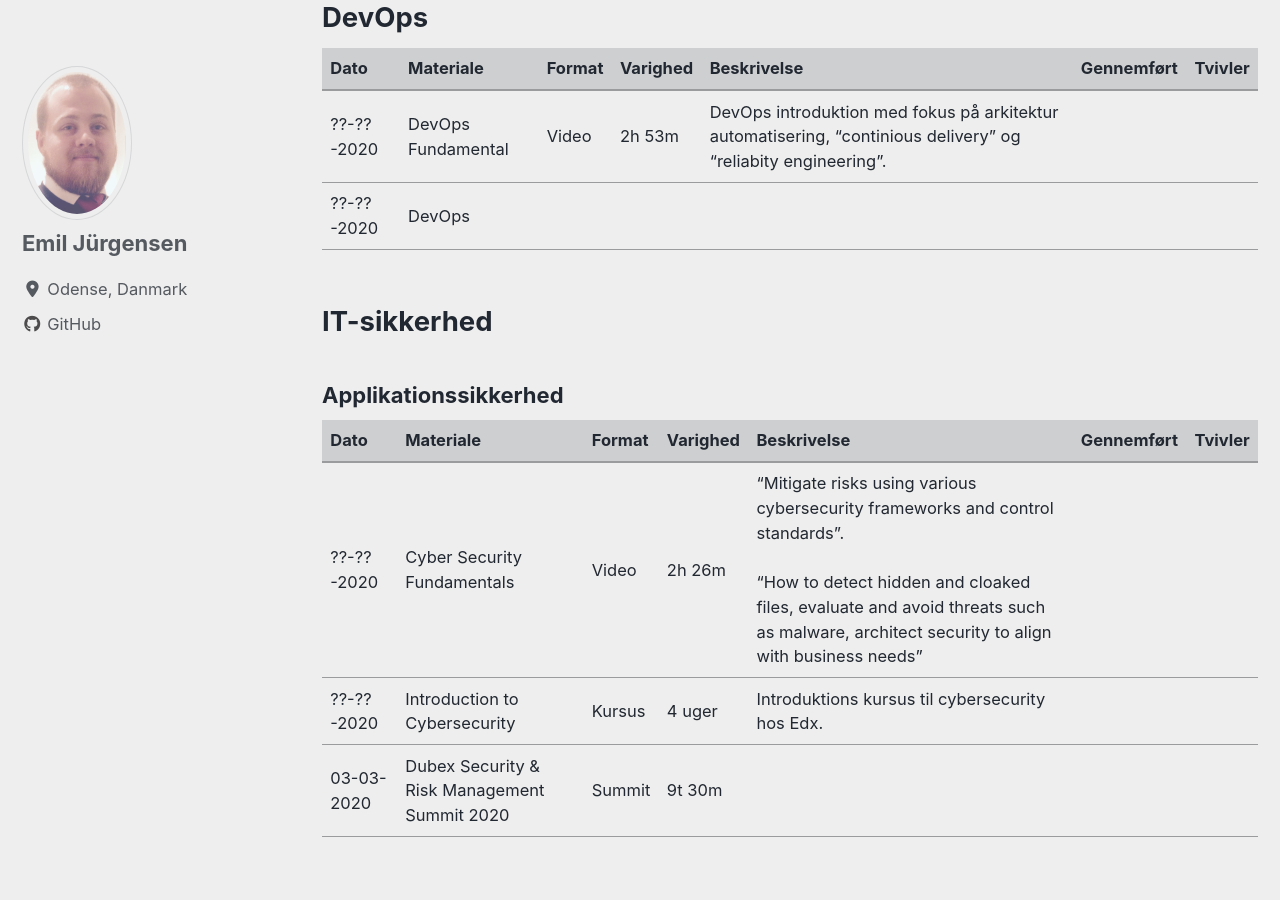
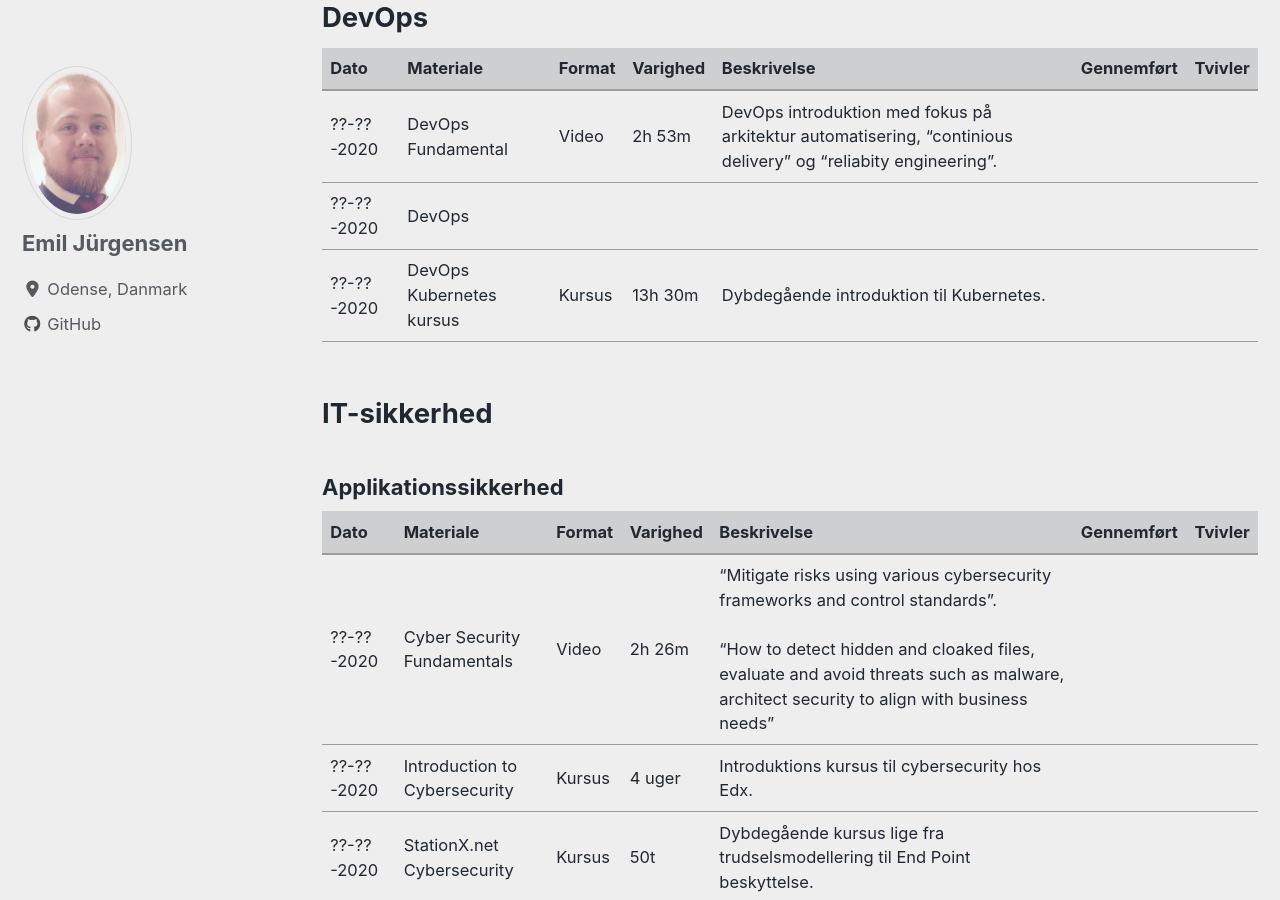
Before and after one commit to Emil428f/Portfolio, a Jekyll site: the page built from study-material.md, in a window 1280 px wide and 900 px high, scrolled down 223 px. Built offline with Jekyll 4.4.1, drawn with Linux system fonts in a browser that asks for light colours; cached includes are drawn as plain includes; nearby versions of some CDN libraries.

Commit message:
Update study-material.md

```diff
--- a/study-material.md
+++ b/study-material.md
@@ -11,6 +11,7 @@ classes: wide
 |-------|-------|--------|---------|---------|---------|---------|
 | ??-??-2020 | DevOps Fundamental | Video | 2h 53m | DevOps introduktion med fokus på arkitektur automatisering, "continious delivery" og "reliabity engineering". |  |  |
 | ??-??-2020 | DevOps |  |  |  |  |  |
+| ??-??-2020 | DevOps Kubernetes kursus | Kursus | 13h 30m | Dybdegående introduktion til Kubernetes. |  |  |
 
 <h2>IT-sikkerhed</h2>
 
@@ -20,4 +21,4 @@ classes: wide
 |-------|--------|---------|---------|---------|---------|---------|
 | ??-??-2020 | Cyber Security Fundamentals | Video | 2h 26m | "Mitigate risks using various cybersecurity frameworks and control standards". <br><br> "How to detect hidden and cloaked files, evaluate and avoid threats such as malware, architect security to align with business needs" |  |  |
 | ??-??-2020 | Introduction to Cybersecurity | Kursus | 4 uger | Introduktions kursus til cybersecurity hos Edx. |  |  |
-| 03-03-2020 | Dubex Security & Risk Management Summit 2020 | Summit | 9t 30m |  |  |  |
+| ??-??-2020 | StationX.net Cybersecurity | Kursus | 50t | Dybdegående kursus lige fra trudselsmodellering til End Point beskyttelse.  |  |  |
```
